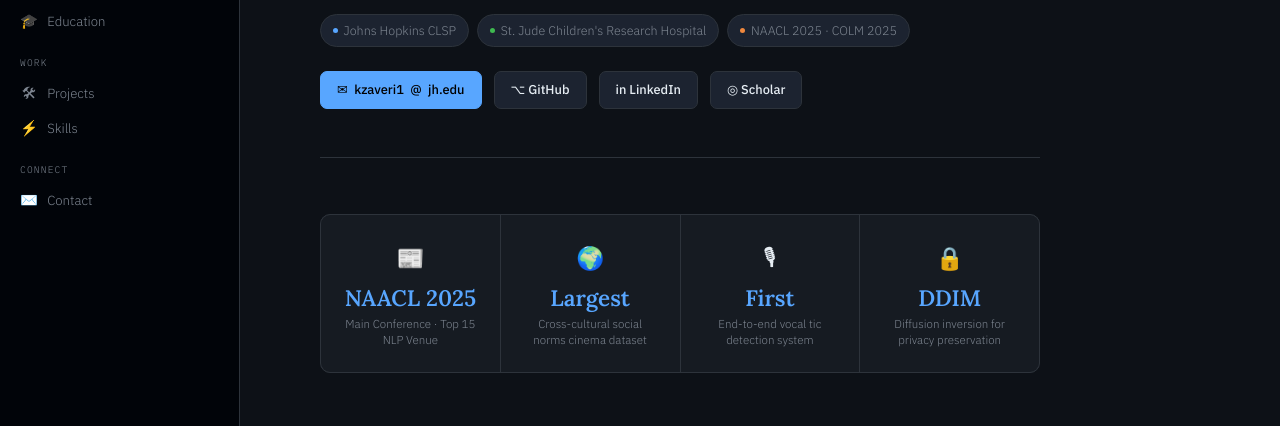
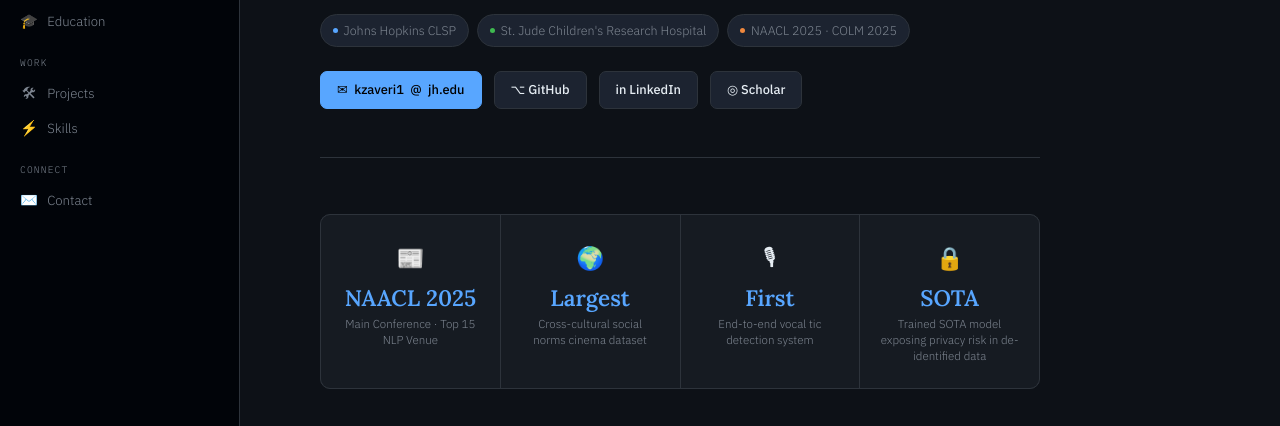
Before and after one commit to Khushangz/Khushangz.github.io, a plain HTML site: page index.html in a window 1280 px wide. Shown: the part 368-794 px from the top of the page. Drawn offline with Linux system fonts and the light colour scheme.

Commit message:
Update index.html
changed card to SOTA

```diff
--- a/index.html
+++ b/index.html
@@ -526,8 +526,8 @@
     </div>
     <div class="ach-card">
       <div class="ach-icon">🔒</div>
-      <div class="ach-val">DDIM</div>
-      <div class="ach-label">Diffusion inversion for privacy preservation</div>
+      <div class="ach-val">SOTA</div>
+      <div class="ach-label">Trained SOTA model exposing privacy risk in de-identified data</div>
     </div>
   </div>
 
```
